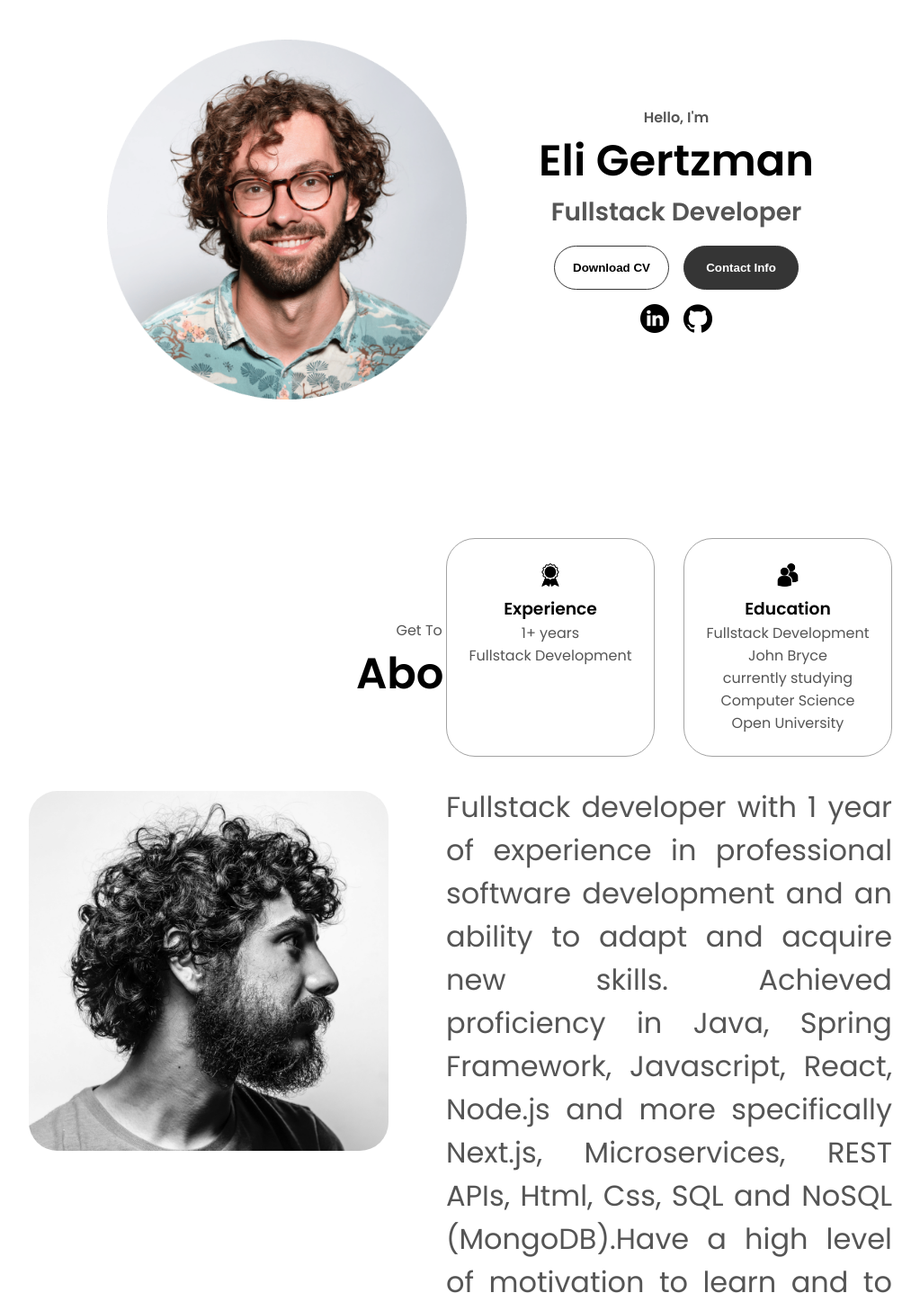
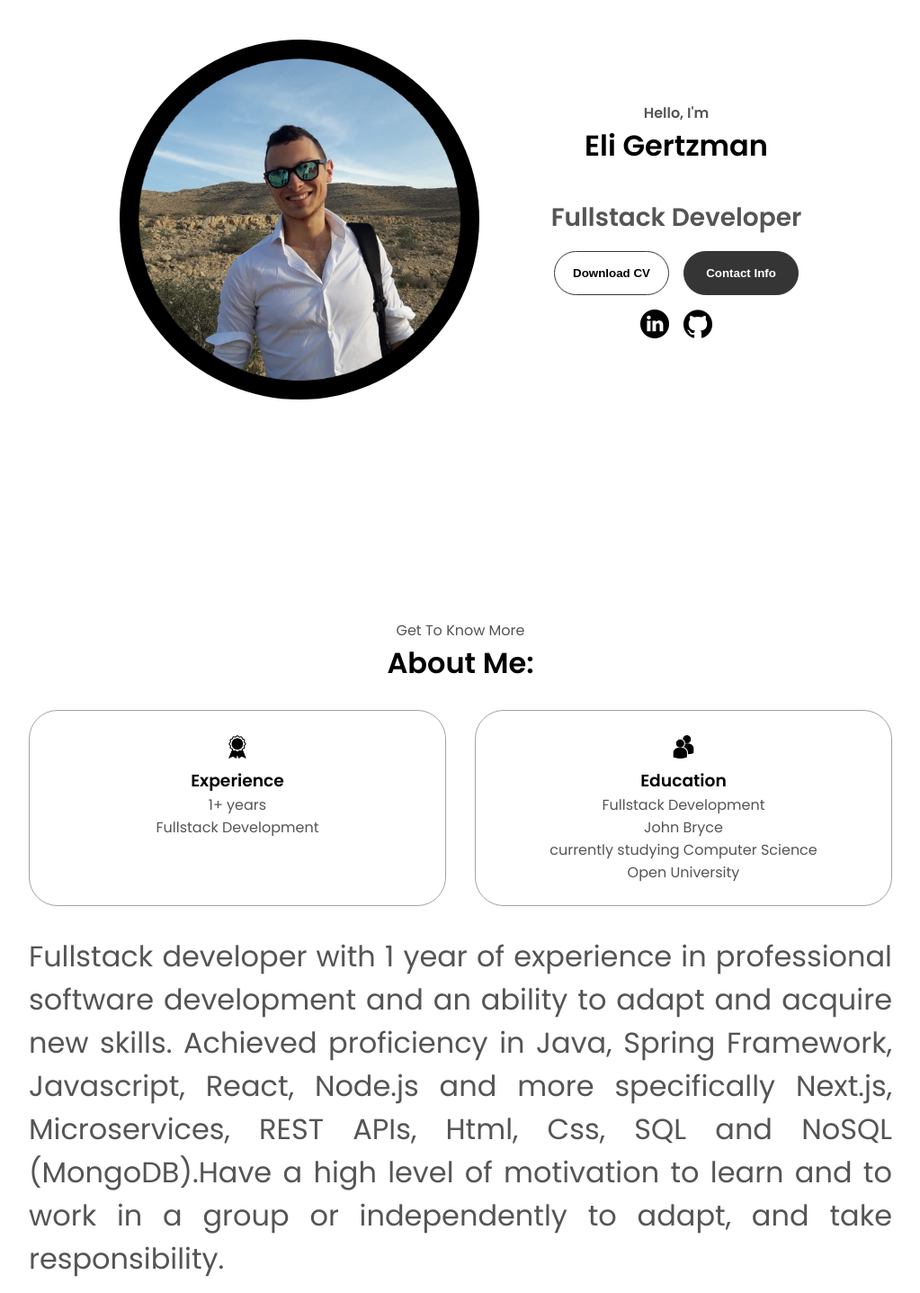
Before and after one commit to EliGertz94/personal-portfolio, a plain HTML site: page index.html in a window 1280 px wide. Shown: the part 240-1677 px from the top of the page at 90% size, without its empty margins (128-1151 px from the left). Drawn offline with Linux system fonts and the light colour scheme.

Commit message:
uploading pics eddting some css

```diff
--- a/index.html
+++ b/index.html
@@ -3,11 +3,12 @@
   <head>
     <meta charset="UTF-8" />
     <meta name="viewport" content="width=device-width, initial-scale=1.0" />
-    <title>My portfolio</title>
+    <title>Eli Gertzman</title>
     <link rel="stylesheet" href="style.css" />
     <link rel="stylesheet" href="mediaqueries.css" />
   </head>
   <body>
+    <div id="portfolio">
       <nav id="desktop-nav">
         <div class="logo">Eli Gertzman</div>
         <div>
@@ -37,7 +38,11 @@
       </nav>
       <section id="profile">
         <div class="section__pic-container">
-        <img src="./assets/profile-pic.png" alt="John Doe profile picture" />
+          <img
+            src="./assets/profile-pic.jpg"
+            class="rounded-image"
+            alt="profile picture"
+          />
         </div>
         <div class="section__text">
           <p class="section__text__p1">Hello, I'm</p>
@@ -50,7 +55,10 @@
             >
               Download CV
             </button>
-          <button class="btn btn-color-1" onclick="location.href='./#contact'">
+            <button
+              class="btn btn-color-1"
+              onclick="location.href='./#contact'"
+            >
               Contact Info
             </button>
           </div>
@@ -72,15 +80,8 @@
       </section>
       <section id="about">
         <p class="section__text__p1">Get To Know More</p>
-      <h1 class="title">About Me</h1>
+        <h1 class="title">About Me:</h1>
         <div class="section-container">
-        <div class="section__pic-container">
-          <img
-            src="./assets/about-pic.png"
-            alt="Profile picture"
-            class="about-pic"
-          />
-        </div>
           <div class="about-details-container">
             <div class="about-containers">
               <div class="details-container">
@@ -109,9 +110,9 @@
                 software development and an ability to adapt and acquire new
                 skills. Achieved proficiency in Java, Spring Framework,
                 Javascript, React, Node.js and more specifically Next.js,
-              Microservices, REST APIs, Html, Css, SQL and NoSQL (MongoDB).Have
-              a high level of motivation to learn and to work in a group or
-              independently to adapt, and take responsibility.
+                Microservices, REST APIs, Html, Css, SQL and NoSQL
+                (MongoDB).Have a high level of motivation to learn and to work
+                in a group or independently to adapt, and take responsibility.
               </p>
             </div>
           </div>
@@ -346,7 +347,9 @@
               alt="Email icon"
               class="icon contact-icon email-icon"
             />
-          <p><a href="mailto:eligerzman@gmail.com">eligerzman@gmail.com</a></p>
+            <p>
+              <a href="mailto:eligerzman@gmail.com">eligerzman@gmail.com</a>
+            </p>
           </div>
           <div class="contact-info-container">
             <img
@@ -354,7 +357,7 @@
               alt="LinkedIn icon"
               class="icon contact-icon"
             />
-          <p><a href="https://www.linkedin.com/in/eligerzman/">LinkedIn</a></p>
+            <p><a href="https://www.linkedin.com">LinkedIn</a></p>
           </div>
         </div>
       </section>
@@ -372,5 +375,7 @@
         <p>Copyright &#169; 2024 Eli Gertzman. All Rights Reserved.</p>
       </footer>
       <script src="script.js"></script>
+    </div>
+    <div id="snake-game"></div>
   </body>
 </html>
--- a/mediaqueries.css
+++ b/mediaqueries.css
@@ -15,6 +15,9 @@
     font-size: 2rem;
     font-family: "Poppins", sans-serif;
   }
+}
+.rounded-image {
+  border-radius: 50%;
 }
 
 @media screen and (max-width: 600px) {
@@ -61,16 +64,20 @@
     height: 46vw;
     justify-content: center;
   }
+
   .section__text__p2 {
     font-size: 1.25rem;
   }
-  .title {
-    font-size: 2rem;
-  }
+
   .text-container {
     text-align: justify;
     font-size: 0.5rem;
   }
+}
+.title {
+  font-size: 2rem;
+  /* padding: 25px; */
+  padding-bottom: 35px;
 }
 
 @media screen and (max-width: 1200px) {
@@ -103,6 +110,7 @@
     height: 275px;
     margin: 0 auto 2rem;
   }
+
   .about-containers {
     margin-top: 0;
   }
```
Also changed, not shown: assets/profile-pic.jpg (added). Lines whose indentation alone changed are shown as unchanged.
